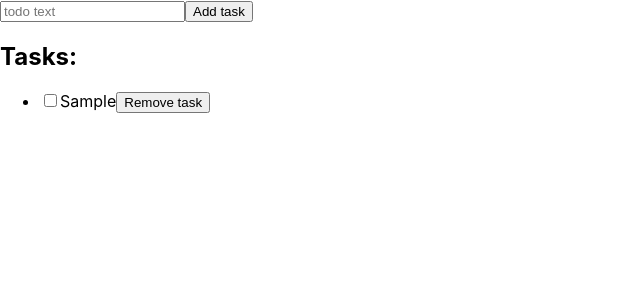
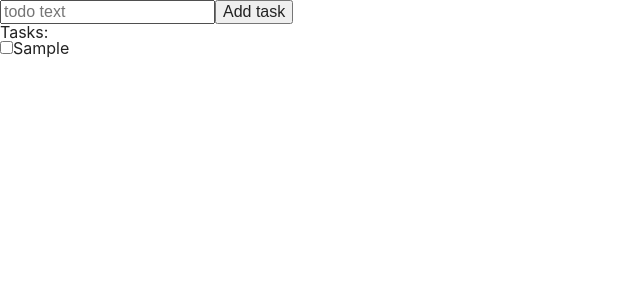
Before and after one commit to remenok200/freshcode-react-todo, a React (Create React App) app: page / in a window 1280 px wide. Both pictures are taken after typing "Sample" into the empty fields and a click on the button "Add task". Shown: the top 300 px of the page, without its empty margins (0-640 px from the left). Built offline with nearby package versions, Linux system fonts and the light colour scheme.

Commit message:
Add YUP validation schema

```diff
--- a/src/ToDo/index.jsx
+++ b/src/ToDo/index.jsx
@@ -1,5 +1,8 @@
 import React, { useState } from "react";
 import { Formik, Form, Field } from "formik";
+import { TODO_TASK_CHEMA } from "../utils/validationSchemas";
+import { ErrorMessage } from "formik";
+
 const ToDo = (props) => {
   const [todos, setTodos] = useState([]);
 
@@ -33,17 +36,22 @@
   };
 
   const onSubmit = (values, formikBag) => {
-    // todo
-    addTodo(values.text);
+    const castValues = TODO_TASK_CHEMA.cast(values); // чтобы записать результат работы .trim() в схеме валидации
+    addTodo(castValues.text);
     formikBag.resetForm();
   };
   return (
     <article>
       <div>
-        <Formik initialValues={{ text: "" }} onSubmit={onSubmit}>
+        <Formik
+          validationSchema={TODO_TASK_CHEMA}
+          initialValues={{ text: "" }}
+          onSubmit={onSubmit}
+        >
           <Form>
             <Field name="text" placeholder="todo text" />
             <button type="submit">Add task</button>
+            <ErrorMessage name="text" />
           </Form>
         </Formik>
       </div>
@@ -59,8 +67,10 @@
                 id={todo.id}
                 checked={todo.isDone}
               />
-              {todo.text}
-              <button onClick={() => removeTodo(todo.id)}>Remove task</button>
+              <span>{todo.text}</span>
+              {todo.isDone && (
+                <button onClick={() => removeTodo(todo.id)}>Remove task</button>
+              )}
             </li>
           ))}
         </ul>
--- a/src/index.js
+++ b/src/index.js
@@ -1,5 +1,6 @@
 import React from "react";
 import ReactDOM from "react-dom/client";
+import reset from "./reset.css";
 import "./index.css";
 import App from "./App";
 
--- /dev/null
+++ b/src/reset.css
@@ -0,0 +1,366 @@
+/* http://meyerweb.com/eric/tools/css/reset/
+   v2.0-modified | 20110126
+   License: none (public domain)
+*/
+
+html, body, div, span, applet, object, iframe,
+h1, h2, h3, h4, h5, h6, p, blockquote, pre,
+a, abbr, acronym, address, big, cite, code,
+del, dfn, em, img, ins, kbd, q, s, samp,
+small, strike, strong, sub, sup, tt, var,
+b, u, i, center,
+dl, dt, dd, ol, ul, li,
+fieldset, form, label, legend,
+table, caption, tbody, tfoot, thead, tr, th, td,
+article, aside, canvas, details, embed,
+figure, figcaption, footer, header, hgroup,
+menu, nav, output, ruby, section, summary,
+time, mark, audio, video {
+  margin: 0;
+	padding: 0;
+	border: 0;
+	font-size: 100%;
+	font: inherit;
+	vertical-align: baseline;
+}
+
+/* make sure to set some focus styles for accessibility */
+:focus {
+    outline: 0;
+}
+
+/* HTML5 display-role reset for older browsers */
+article, aside, details, figcaption, figure,
+footer, header, hgroup, menu, nav, section {
+	display: block;
+}
+
+body {
+	line-height: 1;
+}
+
+ol, ul {
+	list-style: none;
+}
+
+blockquote, q {
+	quotes: none;
+}
+
+blockquote:before, blockquote:after,
+q:before, q:after {
+	content: '';
+	content: none;
+}
+
+table {
+	border-collapse: collapse;
+	border-spacing: 0;
+}
+
+input[type=search]::-webkit-search-cancel-button,
+input[type=search]::-webkit-search-decoration,
+input[type=search]::-webkit-search-results-button,
+input[type=search]::-webkit-search-results-decoration {
+    -webkit-appearance: none;
+    -moz-appearance: none;
+}
+
+input[type=search] {
+    -webkit-appearance: none;
+    -moz-appearance: none;
+    -webkit-box-sizing: content-box;
+    -moz-box-sizing: content-box;
+    box-sizing: content-box;
+}
+
+textarea {
+    overflow: auto;
+    vertical-align: top;
+    resize: vertical;
+}
+
+/**
+ * Correct `inline-block` display not defined in IE 6/7/8/9 and Firefox 3.
+ */
+
+audio,
+canvas,
+video {
+    display: inline-block;
+    *display: inline;
+    *zoom: 1;
+    max-width: 100%;
+}
+
+/**
+ * Prevent modern browsers from displaying `audio` without controls.
+ * Remove excess height in iOS 5 devices.
+ */
+
+audio:not([controls]) {
+    display: none;
+    height: 0;
+}
+
+/**
+ * Address styling not present in IE 7/8/9, Firefox 3, and Safari 4.
+ * Known issue: no IE 6 support.
+ */
+
+[hidden] {
+    display: none;
+}
+
+/**
+ * 1. Correct text resizing oddly in IE 6/7 when body `font-size` is set using
+ *    `em` units.
+ * 2. Prevent iOS text size adjust after orientation change, without disabling
+ *    user zoom.
+ */
+
+html {
+    font-size: 100%; /* 1 */
+    -webkit-text-size-adjust: 100%; /* 2 */
+    -ms-text-size-adjust: 100%; /* 2 */
+}
+
+/**
+ * Address `outline` inconsistency between Chrome and other browsers.
+ */
+
+a:focus {
+    outline: thin dotted;
+}
+
+/**
+ * Improve readability when focused and also mouse hovered in all browsers.
+ */
+
+a:active,
+a:hover {
+    outline: 0;
+}
+
+/**
+ * 1. Remove border when inside `a` element in IE 6/7/8/9 and Firefox 3.
+ * 2. Improve image quality when scaled in IE 7.
+ */
+
+img {
+    border: 0; /* 1 */
+    -ms-interpolation-mode: bicubic; /* 2 */
+}
+
+/**
+ * Address margin not present in IE 6/7/8/9, Safari 5, and Opera 11.
+ */
+
+figure {
+    margin: 0;
+}
+
+/**
+ * Correct margin displayed oddly in IE 6/7.
+ */
+
+form {
+    margin: 0;
+}
+
+/**
+ * Define consistent border, margin, and padding.
+ */
+
+fieldset {
+    border: 1px solid #c0c0c0;
+    margin: 0 2px;
+    padding: 0.35em 0.625em 0.75em;
+}
+
+/**
+ * 1. Correct color not being inherited in IE 6/7/8/9.
+ * 2. Correct text not wrapping in Firefox 3.
+ * 3. Correct alignment displayed oddly in IE 6/7.
+ */
+
+legend {
+    border: 0; /* 1 */
+    padding: 0;
+    white-space: normal; /* 2 */
+    *margin-left: -7px; /* 3 */
+}
+
+/**
+ * 1. Correct font size not being inherited in all browsers.
+ * 2. Address margins set differently in IE 6/7, Firefox 3+, Safari 5,
+ *    and Chrome.
+ * 3. Improve appearance and consistency in all browsers.
+ */
+
+button,
+input,
+select,
+textarea {
+    font-size: 100%; /* 1 */
+    margin: 0; /* 2 */
+    vertical-align: baseline; /* 3 */
+    *vertical-align: middle; /* 3 */
+}
+
+/**
+ * Address Firefox 3+ setting `line-height` on `input` using `!important` in
+ * the UA stylesheet.
+ */
+
+button,
+input {
+    line-height: normal;
+}
+
+/**
+ * Address inconsistent `text-transform` inheritance for `button` and `select`.
+ * All other form control elements do not inherit `text-transform` values.
+ * Correct `button` style inheritance in Chrome, Safari 5+, and IE 6+.
+ * Correct `select` style inheritance in Firefox 4+ and Opera.
+ */
+
+button,
+select {
+    text-transform: none;
+}
+
+/**
+ * 1. Avoid the WebKit bug in Android 4.0.* where (2) destroys native `audio`
+ *    and `video` controls.
+ * 2. Correct inability to style clickable `input` types in iOS.
+ * 3. Improve usability and consistency of cursor style between image-type
+ *    `input` and others.
+ * 4. Remove inner spacing in IE 7 without affecting normal text inputs.
+ *    Known issue: inner spacing remains in IE 6.
+ */
+
+button,
+html input[type="button"], /* 1 */
+input[type="reset"],
+input[type="submit"] {
+    -webkit-appearance: button; /* 2 */
+    cursor: pointer; /* 3 */
+    *overflow: visible;  /* 4 */
+}
+
+/**
+ * Re-set default cursor for disabled elements.
+ */
+
+button[disabled],
+html input[disabled] {
+    cursor: default;
+}
+
+/**
+ * 1. Address box sizing set to content-box in IE 8/9.
+ * 2. Remove excess padding in IE 8/9.
+ * 3. Remove excess padding in IE 7.
+ *    Known issue: excess padding remains in IE 6.
+ */
+
+input[type="checkbox"],
+input[type="radio"] {
+    box-sizing: border-box; /* 1 */
+    padding: 0; /* 2 */
+    *height: 13px; /* 3 */
+    *width: 13px; /* 3 */
+}
+
+/**
+ * 1. Address `appearance` set to `searchfield` in Safari 5 and Chrome.
+ * 2. Address `box-sizing` set to `border-box` in Safari 5 and Chrome
+ *    (include `-moz` to future-proof).
+ */
+
+input[type="search"] {
+    -webkit-appearance: textfield; /* 1 */
+    -moz-box-sizing: content-box;
+    -webkit-box-sizing: content-box; /* 2 */
+    box-sizing: content-box;
+}
+
+/**
+ * Remove inner padding and search cancel button in Safari 5 and Chrome
+ * on OS X.
+ */
+
+input[type="search"]::-webkit-search-cancel-button,
+input[type="search"]::-webkit-search-decoration {
+    -webkit-appearance: none;
+}
+
+/**
+ * Remove inner padding and border in Firefox 3+.
+ */
+
+button::-moz-focus-inner,
+input::-moz-focus-inner {
+    border: 0;
+    padding: 0;
+}
+
+/**
+ * 1. Remove default vertical scrollbar in IE 6/7/8/9.
+ * 2. Improve readability and alignment in all browsers.
+ */
+
+textarea {
+    overflow: auto; /* 1 */
+    vertical-align: top; /* 2 */
+}
+
+/**
+ * Remove most spacing between table cells.
+ */
+
+table {
+    border-collapse: collapse;
+    border-spacing: 0;
+}
+
+html,
+button,
+input,
+select,
+textarea {
+    color: #222;
+}
+
+
+::-moz-selection {
+    background: #b3d4fc;
+    text-shadow: none;
+}
+
+::selection {
+    background: #b3d4fc;
+    text-shadow: none;
+}
+
+img {
+    vertical-align: middle;
+}
+
+fieldset {
+    border: 0;
+    margin: 0;
+    padding: 0;
+}
+
+textarea {
+    resize: vertical;
+}
+
+.chromeframe {
+    margin: 0.2em 0;
+    background: #ccc;
+    color: #000;
+    padding: 0.2em 0;
+}
--- /dev/null
+++ b/src/utils/validationSchemas.js
@@ -0,0 +1,5 @@
+import * as yup from "yup";
+
+export const TODO_TASK_CHEMA = yup.object({
+  text: yup.string().trim().required("Task entry field must not be empty"),
+});
```
